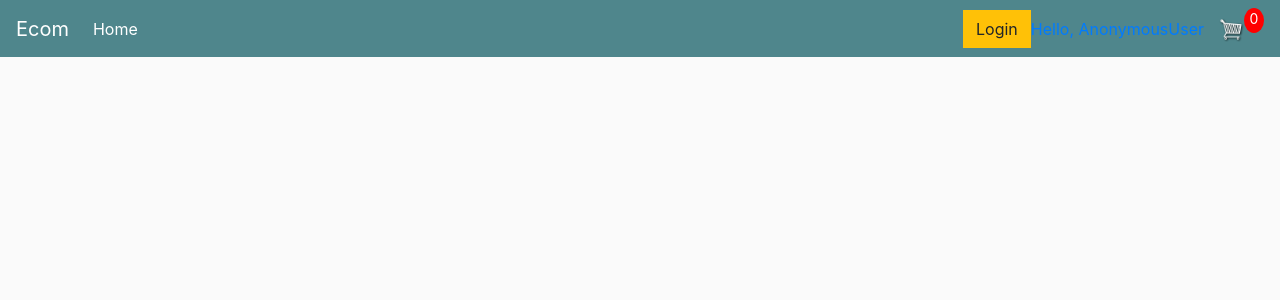
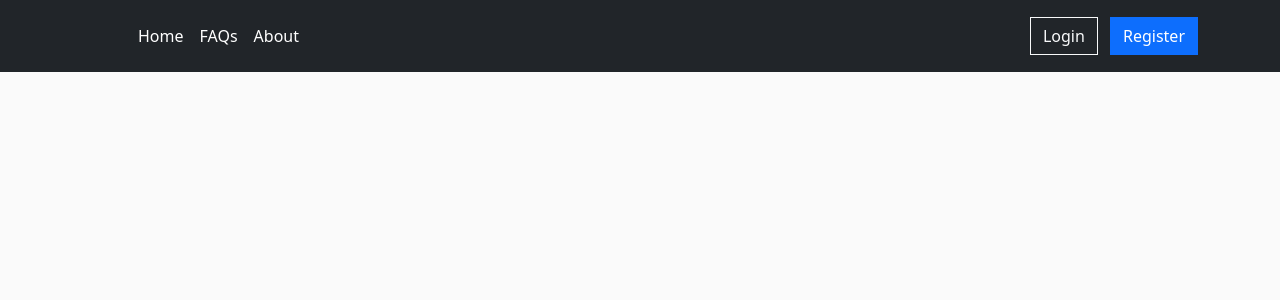
Before and after one commit to ducctrungg/e-commerce.nt208, a Django app: page / in a window 1280 px wide. Shown: the top 300 px of the page. Run offline with Django 4.2, Linux system fonts and the light colour scheme; data that the repository does not hold is empty; some libraries are stand-ins or nearby versions.

Commit message:
home, base ui

```diff
--- a/backend/mysite/main/templates/main/base.html
+++ b/backend/mysite/main/templates/main/base.html
@@ -1,16 +1,19 @@
 <!DOCTYPE html>
 {% load static %}
 <html>
+
 <head>
   <title>Nhom3</title>
   <meta charset="utf-8">
-    <link rel="stylesheet" href="https://stackpath.bootstrapcdn.com/bootstrap/4.4.1/css/bootstrap.min.css" integrity="sha384-Vkoo8x4CGsO3+Hhxv8T/Q5PaXtkKtu6ug5TOeNV6gBiFeWPGFN9MuhOf23Q9Ifjh" crossorigin="anonymous">
+  <link href="https://cdn.jsdelivr.net/npm/bootstrap@5.3.2/dist/css/bootstrap.min.css" rel="stylesheet"
+    integrity="sha384-T3c6CoIi6uLrA9TneNEoa7RxnatzjcDSCmG1MXxSR1GAsXEV/Dwwykc2MPK8M2HN" crossorigin="anonymous">
+  <link rel="stylesheet" href="https://cdn.jsdelivr.net/npm/bootstrap-icons@1.11.2/font/bootstrap-icons.min.css">
   <link rel="stylesheet" type="text/css" href="{% static 'css/base.css' %}">
   <meta name="viewort" content="width=device-width, initial-scale=1, maximum-scale=1, minimum-scale=1" />
   <script type="text/javascript">
 
     var user = '{{request.user}}'
-      console.log("user:",user)
+    console.log("user:", user)
     function getToken(name) {
       var cookieValue = null;
       if (document.cookie && document.cookie !== '') {
@@ -30,46 +33,77 @@
     function getCookie(name) {
       // Split cookie string and get all individual name=value pairs in an array
       var cookieArr = document.cookie.split(";");
-
       // Loop through the array elements
-        for(var i = 0; i < cookieArr.length; i++) {
+      for (var i = 0; i < cookieArr.length; i++) {
         var cookiePair = cookieArr[i].split("=");
-
         /* Removing whitespace at the beginning of the cookie name
         and compare it with the given string */
-            if(name == cookiePair[0].trim()) {
+        if (name == cookiePair[0].trim()) {
           // Decode the cookie value and return
           return decodeURIComponent(cookiePair[1]);
         }
       }
-
       // Return null if not found
       return null;
     }
 
     var cart = JSON.parse(getCookie('cart'))
-      if(cart == undefined)
-      {
-          cart={}
+    if (cart == undefined) {
+      cart = {}
       document.cookie = 'cart=' + JSON.stringify(cart) + ";domain=;path=/"
     }
 
   </script>
 
 </head>
+
 <body>
-    <nav class="navbar navbar-expand-lg navbar-dark bg-dark">
-        <a class="navbar-brand" href="{% url 'home' %}">Ecom</a>
-        <button class="navbar-toggler" type="button" data-toggle="collapse" data-target="#navbarSupportedContent" aria-controls="navbarSupportedContent" aria-expanded="false" aria-label="Toggle navigation">
-          <span class="navbar-toggler-icon"></span>
-        </button>
+  <header class="p-3 text-bg-dark">
+    <div class="container">
+      <div class="d-flex flex-wrap align-items-center justify-content-center justify-content-lg-start">
+        <a href="{% url 'home' %}" class="d-flex align-items-center mb-2 mb-lg-0 text-white text-decoration-none">
+          <svg class="bi me-2" width="40" height="32" role="img" aria-label="Bootstrap">
+            <use xlink:href="#bootstrap"></use>
+          </svg>
+        </a>
 
-        <div class="collapse navbar-collapse" id="navbarSupportedContent">
-          <ul class="navbar-nav mr-auto">
-            <li class="nav-item active">
-              <a class="nav-link" href="{% url 'home' %}">Home <span class="sr-only">(current)</span></a>
+        <ul class="nav col-12 col-lg-auto me-lg-auto mb-2 justify-content-center mb-md-0">
+          <li><a href="{% url 'home' %}" class="nav-link px-2 text-white">Home</a></li>
+          <li><a href="#" class="nav-link px-2 text-white">FAQs</a></li>
+          <li><a href="#" class="nav-link px-2 text-white">About</a></li>
+        </ul>
+
+        {% if request.user.is_authenticated == False %}
+        <div class="text-end">
+          <a type="button" href="login/" class="btn btn-outline-light me-2">Login</a>
+          <a type="button" href="register/" class="btn btn-primary">Register</a>
+        </div>
+        {% endif %}
+        {% if request.user.is_authenticated %}
+        <a class="position-relative" href="{% url 'cart' %}">
+          <i class="bi bi-cart-fill"></i>
+          <span class="position-absolute top-0 start-100 translate-middle badge rounded-pill bg-danger">
+            {{order.get_cart_items}}
+            <span class="visually-hidden">number cart add</span>
+          </span>
+        </a>
+        <div class="dropdown text-end">
+          <a href="#" class="d-block link-body-emphasis text-decoration-none dropdown-toggle" data-bs-toggle="dropdown"
+            aria-expanded="false">
+            <img src="https://github.com/mdo.png" alt="mdo" width="32" height="32" class="rounded-circle">
+          </a>
+          <ul class="dropdown-menu text-small">
+            <li><a class="dropdown-item" href="#">Settings</a></li>
+            <li><a class="dropdown-item" href="account/">Profile</a></li>
+            <li>
+              <hr class="dropdown-divider">
             </li>
+            <li><a class="dropdown-item" href="logout/">Sign out</a></li>
           </ul>
+        </div>
+        {% endif %}
+      </div>
+    </div>
     {% if request.user.groups.exists %}
     {% for group in request.user.groups.all %}
     {% if group.name == 'admin' %}
@@ -81,34 +115,20 @@
     {% endif %}
     {% endfor%}
     {% endif %}
-
-          <div class="form-inline my-2 my-lg-0">
-              {% if request.user.is_authenticated == False %}
-              <a href="login/"class="btn btn-warning">Login</a>
-              {% endif %}
-
-              {% if request.user.is_authenticated %}
-              <a href="logout/"class="btn btn-warning">Logout</a>
-              {% endif %}
-              <a href="account/">Hello, {{request.user}}</a>
-              <a href="{% url 'cart' %}">
-                <img  id="cart-icon" src="{% static 'images/cart.png' %}">
-              </a>
-              <p id="cart-total">{{order.get_cart_items}}</p>
-
-          </div>
-        </div>
-      </nav>
+  </header>
 
   <div class="container">
     {% block content %}
 
     {% endblock content %}
   </div>
-    <script src="https://code.jquery.com/jquery-3.4.1.slim.min.js" integrity="sha384-J6qa4849blE2+poT4WnyKhv5vZF5SrPo0iEjwBvKU7imGFAV0wwj1yYfoRSJoZ+n" crossorigin="anonymous"></script>
-	  <script src="https://cdn.jsdelivr.net/npm/popper.js@1.16.0/dist/umd/popper.min.js" integrity="sha384-Q6E9RHvbIyZFJoft+2mJbHaEWldlvI9IOYy5n3zV9zzTtmI3UksdQRVvoxMfooAo" crossorigin="anonymous"></script>
-    <script src="https://stackpath.bootstrapcdn.com/bootstrap/4.4.1/js/bootstrap.min.js" integrity="sha384-wfSDF2E50Y2D1uUdj0O3uMBJnjuUD4Ih7YwaYd1iqfktj0Uod8GCExl3Og8ifwB6" crossorigin="anonymous"></script>
+  <script src="https://code.jquery.com/jquery-3.7.1.min.js"
+    integrity="sha256-/JqT3SQfawRcv/BIHPThkBvs0OEvtFFmqPF/lYI/Cxo=" crossorigin="anonymous"></script>
+  <script src="https://cdn.jsdelivr.net/npm/bootstrap@5.3.2/dist/js/bootstrap.bundle.min.js"
+    integrity="sha384-C6RzsynM9kWDrMNeT87bh95OGNyZPhcTNXj1NW7RuBCsyN/o0jlpcV8Qyq46cDfL"
+    crossorigin="anonymous"></script>
   <script type="text/javascript" src="{% static 'js/cart.js' %}"></script>
 
 </body>
+
 </html>
--- a/backend/mysite/main/templates/main/home.html
+++ b/backend/mysite/main/templates/main/home.html
@@ -1,21 +1,22 @@
 {% extends 'main/base.html' %}
 {% load static %}
 {% block content %}
-    <div class="row">
-    {% for product in products %}
-        <div class="col-lg-4">
-            <img class="thumbnail" src="{{product.imageURL}}">
-            <div class="box-element product">
-                <h6><strong>{{product.name}}</strong></h6>
-                <hr>
-
-                <button data-product="{{product.id}}" data-action="add" class="btn btn-outline-secondary add-btn update-cart">Add to Cart</button>
-
-                <a class="btn btn-outline-success" href="products/{{product.slug}}">View</a>
-                <h4 style="display: inline-block; float: right"><strong>${{product.price|floatformat:2}}</strong></h4>
-
-            </div>
+<div class="row">
+  {% for product in products %}
+  <div class="col-sm-6 col-md-4 mb-3">
+    <div class="card">
+      <a href="products/{{product.slug}}" class="link-dark" style="text-decoration: none;">
+        <img src="{{product.imageURL}}" class="card-img-top">
+        <div class="card-body">
+          <h5 class="card-title">{{product.name}}</h5>
+          <p class="card-text">Lorem ipsum dolor, sit amet consectetur adipisicing elit. Quas, doloremque.</p>
+          <button data-product="{{product.id}}" data-action="add" class="btn btn-secondary add-btn update-cart">Add to
+            Cart</button>
+          <h4 style="float: right"><strong>${{product.price|floatformat:2}}</strong></h4>
         </div>
-    {% endfor %}
+      </a>
     </div>
+  </div>
+  {% endfor %}
+</div>
 {% endblock content %}
```
Lines whose indentation alone changed are shown as unchanged.
